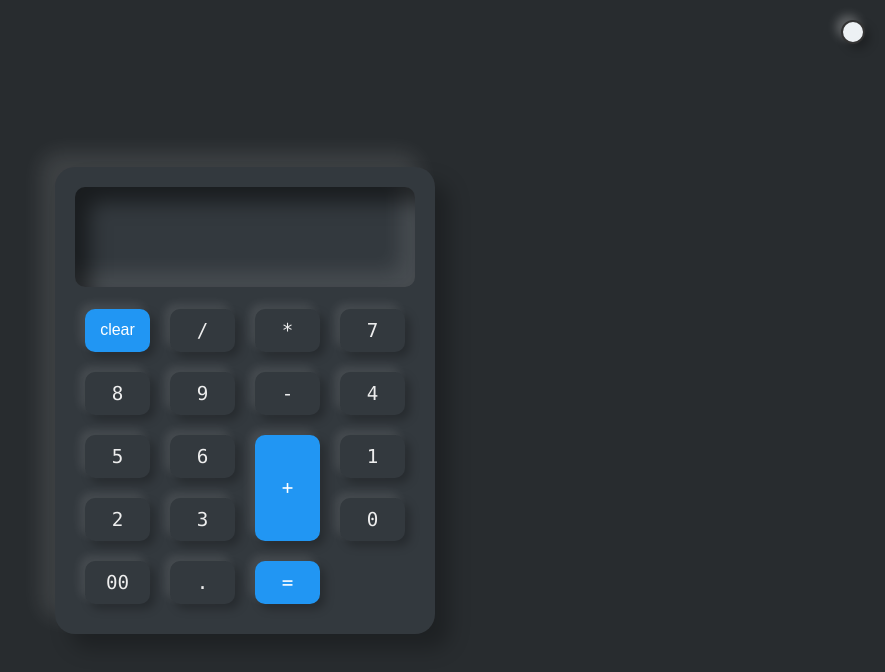
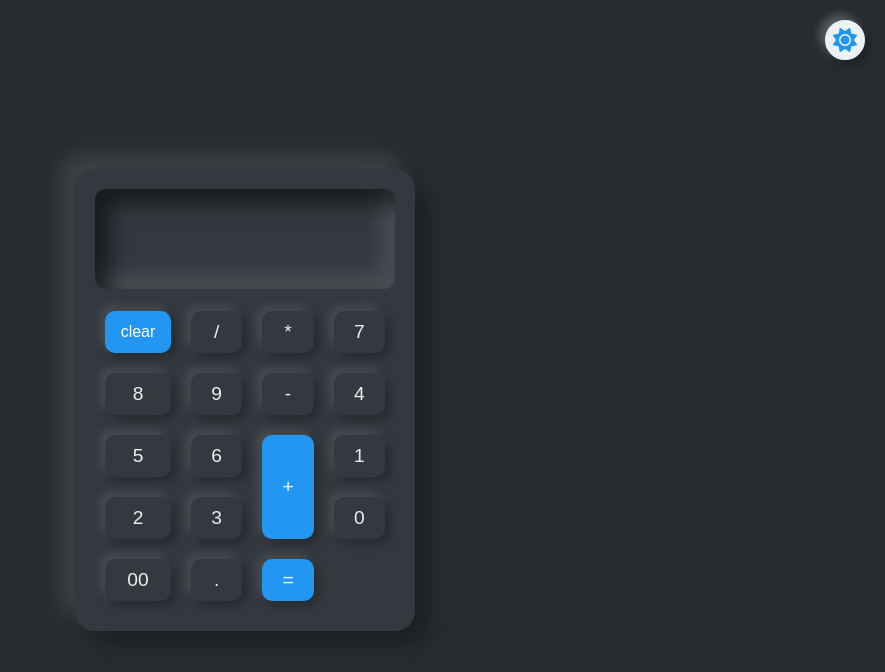
Before and after one commit to SheikhEbadaBinAshraf/mini-calculator, a plain HTML site: page index.html in a window 1280 px wide. Both pictures are taken after a click on the element 1248 px from the left and 32 px from the top of the page. Shown: the whole page, without its empty margins (395-1280 px from the left). Drawn offline with Linux system fonts and the light colour scheme.

Commit message:
dark and light mode working completed

```diff
--- a/index.html
+++ b/index.html
@@ -4,17 +4,31 @@
     <meta charset="UTF-8" />
     <meta http-equiv="X-UA-Compatible" content="IE=edge" />
     <meta name="viewport" content="width=device-width, initial-scale=1.0" />
-    <title>Calculator | Javascript Mini Project</title>
-    <link rel="stylesheet" type="text/css" href="style.css" />
+    <title>
+      Calculator | Javascript Mini Project | by Sheikh Ubada Bin Ashraf-Ul-Haq
+    </title>
+    <!-- css file link -->
     <link rel="stylesheet" href="style.css" />
+    <!-- awesome icon link -->
+    <script
+      src="https://kit.fontawesome.com/87550c64f0.js"
+      crossorigin="anonymous"
+    ></script>
   </head>
   <body>
+
+    <!-- Dark and light mode element -->
     <div class="dark">
-      <div class="toggleBtn"></div>
+      <div class="toggleBtn">
+        <i class="fa-solid fa-moon"></i>
+      </div>
     </div>
+
     <div class="calculator">
       <div class="buttons">
+        <!-- Value Displat Screen -->
         <h2 id="value"></h2>
+
         <span id="clear">clear</span>
         <span>/</span>
         <span>*</span>
@@ -33,15 +47,20 @@
         <span>00</span>
         <span>.</span>
         <span id="equal">=</span>
+
       </div>
     </div>
+
+    <!-- JavaScrip Part -->
     <script>
+      // DOM
       let buttons = document.querySelector(".buttons");
       let btn = document.querySelectorAll("span");
       let value = document.getElementById("value");
       let toggleBtn = document.querySelector(".toggleBtn");
       let body = document.querySelector("body");
 
+      // Looping
       for (let i = 0; i < btn.length; i++) {
         btn[i].addEventListener("click", function () {
           if (this.innerHTML == "=") {
@@ -56,8 +75,17 @@
         });
       }
 
+      // Dark and Ligh mode function
       toggleBtn.onclick = function () {
+
+        toggleBtn.innerHTML = "";
         body.classList.toggle("dark");
+
+        if (body.className === "dark") {
+          toggleBtn.innerHTML = `<i class="fa-solid fa-sun"></i>`;
+        } else {
+          toggleBtn.innerHTML = `<i class="fa-solid fa-moon"></i>`;
+        }
       };
     </script>
   </body>
--- a/style.css
+++ b/style.css
@@ -1,8 +1,8 @@
 * {
   margin: 0;
   padding: 0;
-  box-sizing: border_box;
-  font-family: consolas;
+  box-sizing: border-box;
+  font-family: sans-serif;
 }
 body {
   display: flex;
@@ -64,13 +64,11 @@ body {
   justify-items: center;
   font-size: 1.2em;
   color: #666;
-  /* border: 2px solid #edf1f4; */
   box-shadow: 5px 5px 10px rgba(0, 0, 0, 0.1), -5px -5px 10px #fff;
   border-radius: 10px;
 }
 .dark .calculator .buttons span {
   color: #eee;
-  /* border: 2px solid #333; */
   box-shadow: 5px 5px 10px rgba(0, 0, 0, 0.25),
     -5px -5px 10px rgba(255, 255, 255, 0.1);
 }
@@ -83,10 +81,8 @@ body {
     inset -5px -5px 10px rgba(255, 255, 255, 0.1);
 }
 .calculator .buttons span#clear {
-  /* grid-row: span 2; */
   background: #2196f3;
   color: #fff;
-  /* border: 2px solid #edf1f4; */
   font-size: 1rem;
   font-family: sans-serif;
   display: flex;
@@ -97,7 +93,6 @@ body {
   grid-row: span 2;
   background: #2196f3;
   color: #fff;
-  /* border: 2px solid #edf1f4; */
   display: flex;
   justify-content: center;
   align-items: center;
@@ -106,13 +101,7 @@ body {
   grid-row: span 2;
   background: #2196f3;
   color: #fff;
-  /* border: 2px solid #edf1f4; */
 }
-/* .dark .calculator .buttons span#clear,
-.dark .calculator .buttons span#plus,
-.dark .calculator .buttons span#equal {
-  /* border: 2px solid #333; */
-/* }  */
 .calculator .buttons span#clear:active,
 .calculator .buttons span#plus:active,
 .calculator .buttons span#equal:active {
@@ -128,17 +117,24 @@ body {
   position: fixed;
   top: 20px;
   right: 20px;
-  width: 20px;
-  height: 20px;
+  width: 40px;
+  height: 40px;
   border-radius: 50%;
   background: #555;
   cursor: pointer;
   border: 2px solid #edf1f4;
   box-shadow: 5px 5px 10px rgba(0, 0, 0, 0.1), -5px -5px 10px #fff;
+  display: flex;
+  justify-content: center;
+  align-items: center;
 }
 .dark .toggleBtn {
   background: #edf1f4;
-  border: 2px solid #333;
   box-shadow: 5px 5px 10px rgba(0, 0, 0, 0.25),
     -5px -5px 10px rgba(255, 255, 255, 0.25);
 }
+
+.dark .toggleBtn .fa-solid {
+  font-size: 1.5rem;
+  color: #2196f3;
+}
```
